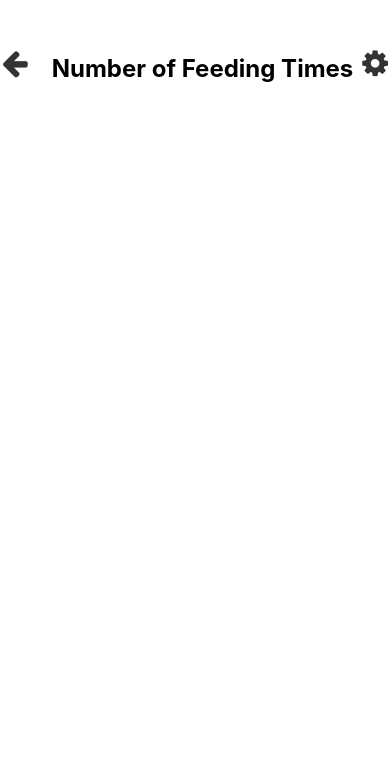
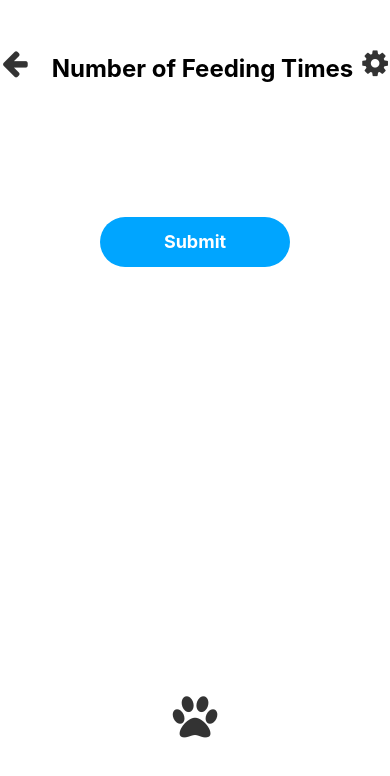
Before and after one commit to randobrando1008/Pet-Food-Protector, a React Native app in the folder src/: screen /DatePicker in a window 390 px wide. Shown: the top 776 px of the page. Built offline with nearby package versions, Linux system fonts and the light colour scheme.

Commit message:
Update CreateScheduleScreen and DatePicker

```diff
--- a/src/pages/AddPetScreen.js
+++ b/src/pages/AddPetScreen.js
@@ -21,6 +21,7 @@ import { format } from "date-fns";
 
 import externalStyle from '../styles/externalStyle';
 import PawIcon from '../styles/PawIcon';
+import CreateScheduleScreen from './CreateScheduleScreen'
 
 const AddButton = ({ onPress, title}) => (
     <TouchableOpacity onPress={onPress} style={externalStyle.primaryButtonContainer}>
@@ -95,7 +96,7 @@ class AddPetScreen extends React.Component {
                   <Icon name="calendar" size={18} color="#000000CC" backgroundColor="#FFFFFF00"/>
                 </TouchableOpacity>
               </View>
-              <AddButton title="Submit" onPress={this.showDatePicker} />
+              <AddButton title="Submit" /*onPress={CreateScheduleScreen.addMore()}*/ />
             </ScrollView>
             <PawIcon />
           </View>
--- a/src/pages/CreateScheduleScreen.js
+++ b/src/pages/CreateScheduleScreen.js
@@ -10,7 +10,8 @@ import {
   View,
   TouchableOpacity,
   Pressable,
-  TextInput
+  TextInput,
+  Animated
 } from 'react-native';
 
 import Icon from 'react-native-vector-icons/FontAwesome';
@@ -36,6 +37,26 @@ class CreateScheduleScreen extends React.Component {
           email: '',
           password: ''
       }
+      this.index = 0;
+      this.animatedValue = new Animated.Value(0);
+  }
+
+  addMore = () => {
+    this.animatedValue.setValue(0);
+    let newlyAddedValue = { index: this.index }
+    this.setState({ disabled: true, valueArray: [...this.state.valueArray, newlyAddedValue] }, () => {
+      Animated.timing(
+        this.animatedValue,
+        {
+          toValue: 1,
+          duration: 500,
+          useNativeDriver: true
+        }
+      ).start(() => {
+        this.index = this.index + 1;
+        this.setState({ disabled: false });
+      });
+    });
   }
 
   render() {
--- a/src/pages/DatePickerScreen.js
+++ b/src/pages/DatePickerScreen.js
@@ -51,6 +51,12 @@ import { quantitySent } from './QuantityScreen';
 //         onChange
 //     }
 // }
+
+const AddButton = ({ onPress, title}) => (
+    <TouchableOpacity onPress={onPress} style={externalStyle.primaryButtonContainer}>
+      <Text style={externalStyle.primaryButtonText}>{title}</Text>
+    </TouchableOpacity>
+);
 
 class DatePickerScreen extends React.Component {
 
@@ -113,7 +119,7 @@ class DatePickerScreen extends React.Component {
                         /*flexWrap:'wrap'*/}}>
                         <Text style={externalStyle.extraText}>Chanage Schedule</Text>
                         <TouchableOpacity
-                            style={{ backgroundColor:"#FFFFFF00", padding: 2}}
+                            style={{ backgroundColor:"#FFFFFF00", padding: 1}}
                             onPress={this.showDatePicker} >
                             <Icon name="calendar" size={18} color="#000000CC" backgroundColor="#FFFFFF00"/>
                         </TouchableOpacity>
@@ -136,7 +142,11 @@ class DatePickerScreen extends React.Component {
                     <Icon name="gear" size={30} color="#000000CC" backgroundColor="#FFFFFF00"/>
                 </TouchableOpacity>
             </View>
+            <ScrollView style={externalStyle.scrollView}>
                 {myLoop}
+                <AddButton title="Submit" onPress={() => this.props.navigation.navigate('ModifyPet')} />
+            </ScrollView>
+            <PawIcon />
             {/* <Button
                 onPress={input.showDatepicker}
                 title={input.date.toLocaleDateString()} />
--- a/src/pages/HomeScreen.js
+++ b/src/pages/HomeScreen.js
@@ -1,4 +1,4 @@
-import React, {useState} from 'react';
+import React, {useState, Component} from 'react';
 import type {Node} from 'react';
 import {
   SafeAreaView,
@@ -14,6 +14,7 @@ import {
   Pressable,
   TextInput,
   Image,
+  AppRegistry
 } from 'react-native';
 
 import Icon from 'react-native-vector-icons/FontAwesome';
--- a/src/pages/QuantityScreen.js
+++ b/src/pages/QuantityScreen.js
@@ -72,6 +72,7 @@ class QuantityScreen extends React.Component {
                 style={externalStyle.inputStyle}
             />
             <AddButton title="Submit" onPress={this.callDatePicker} />
+            <PawIcon />
         </View>
 
       );
--- a/src/styles/externalStyle.js
+++ b/src/styles/externalStyle.js
@@ -9,7 +9,11 @@ const externalStyle=StyleSheet.create({
         marginTop: 15
     },
     scrollView: {
-        marginHorizontal: 20,
+        height: '20%',
+        width: '80%',
+        margin: 20,
+        alignSelf: 'center',
+        padding: 20,
     },
     primaryButtonContainer: {
         backgroundColor: "#00A5FF",
```
Also changed, not shown: 2 other files (tests, documents, lock files or other folders). Lines whose indentation alone changed are shown as unchanged.
